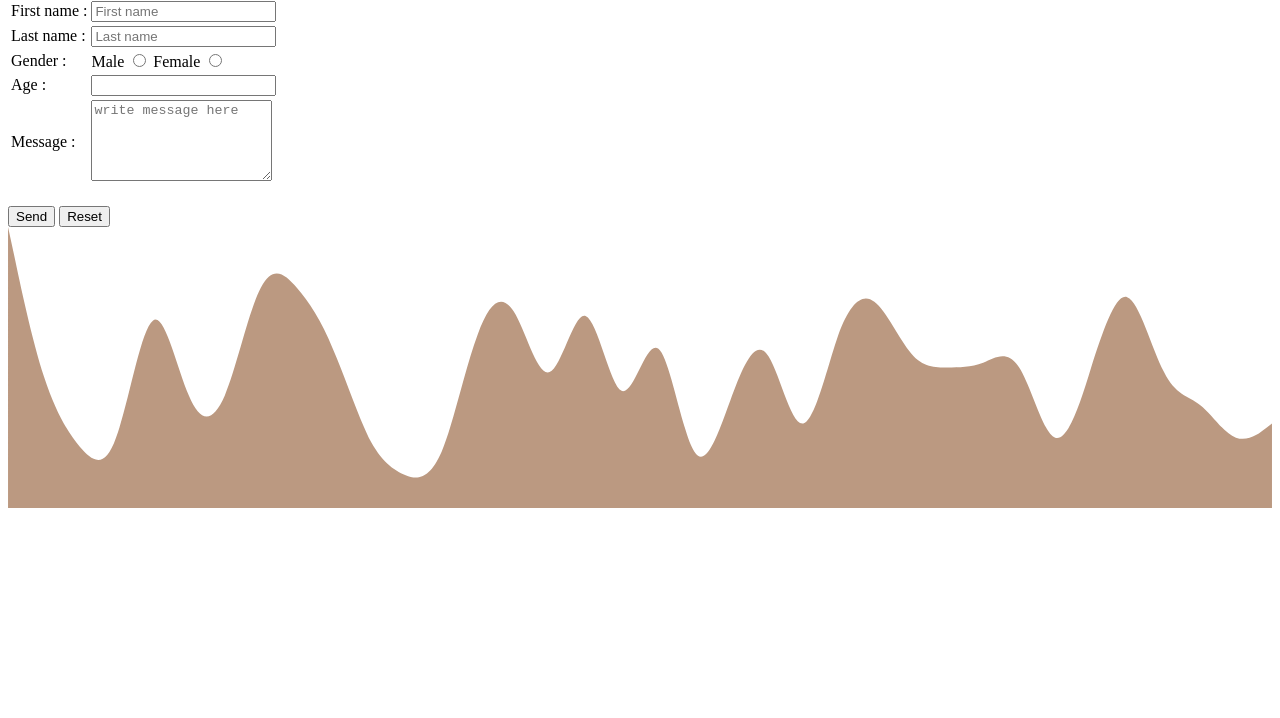
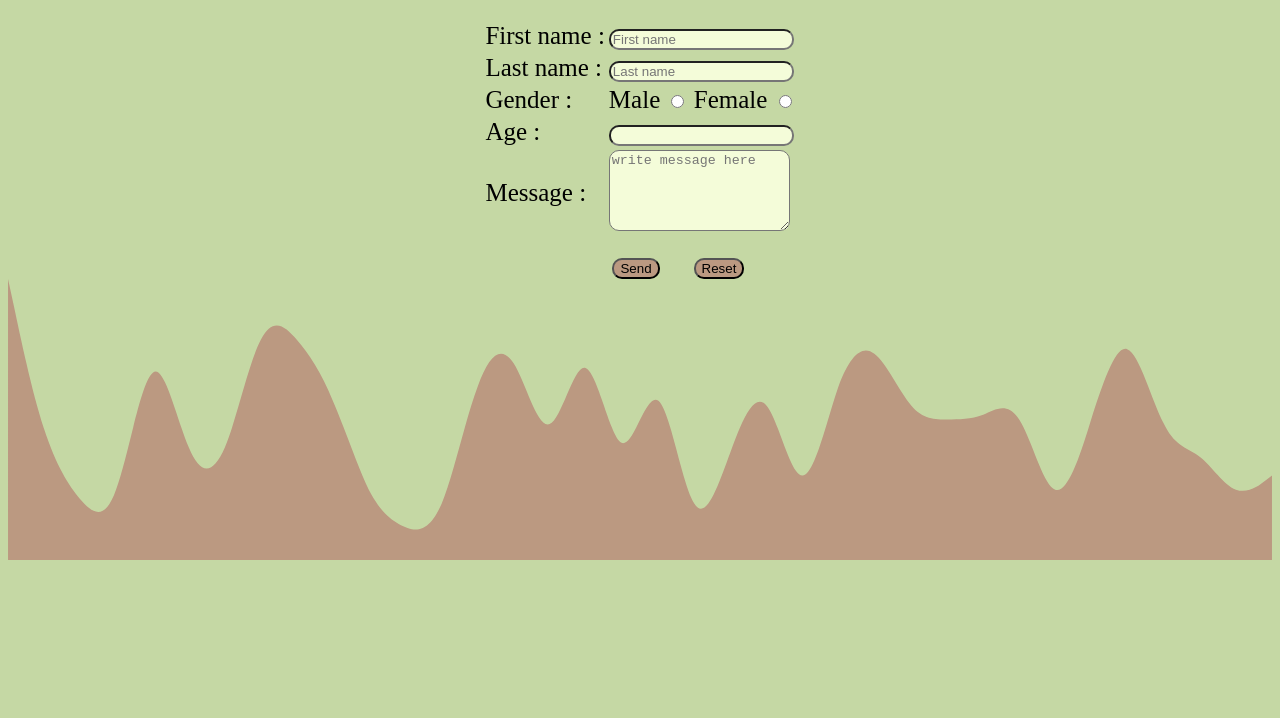
Before and after one commit to Fullstack-Alfanar/Neven-sh-Homework, a plain HTML site: page contactUs.html in a window 1280 px wide. Shown: the part 82-800 px from the top of the page. Drawn offline with Linux system fonts and the light colour scheme; the site is published under a folder, as on GitHub Pages, so addresses that start at the root find nothing.

Commit message:
remove slash

```diff
--- a/contactUs.html
+++ b/contactUs.html
@@ -6,7 +6,7 @@
     <meta http-equiv="X-UA-Compatible" content="IE=edge">
     <meta name="viewport" content="width=device-width, initial-scale=1.0">
     <title>Document</title>
-    <link rel="stylesheet" href="/css/contactUs.css">
+    <link rel="stylesheet" href="css/contactUs.css">
 </head>
 
 <body>
@@ -15,7 +15,7 @@
             <h1 class="conatctUs"> Contact us</h1>
         </div>
         <div>
-            <form action="/save.html" class="forms">
+            <form action="save.html" class="forms">
                 <table>
                     <tr>
                         <td> <label> First name :</label> </td>
@@ -55,7 +55,7 @@
     </form>
 
 
-    <script src="/script/script.js"></script>
+    <script src="script/script.js"></script>
 </body>
 
 </html>
```
